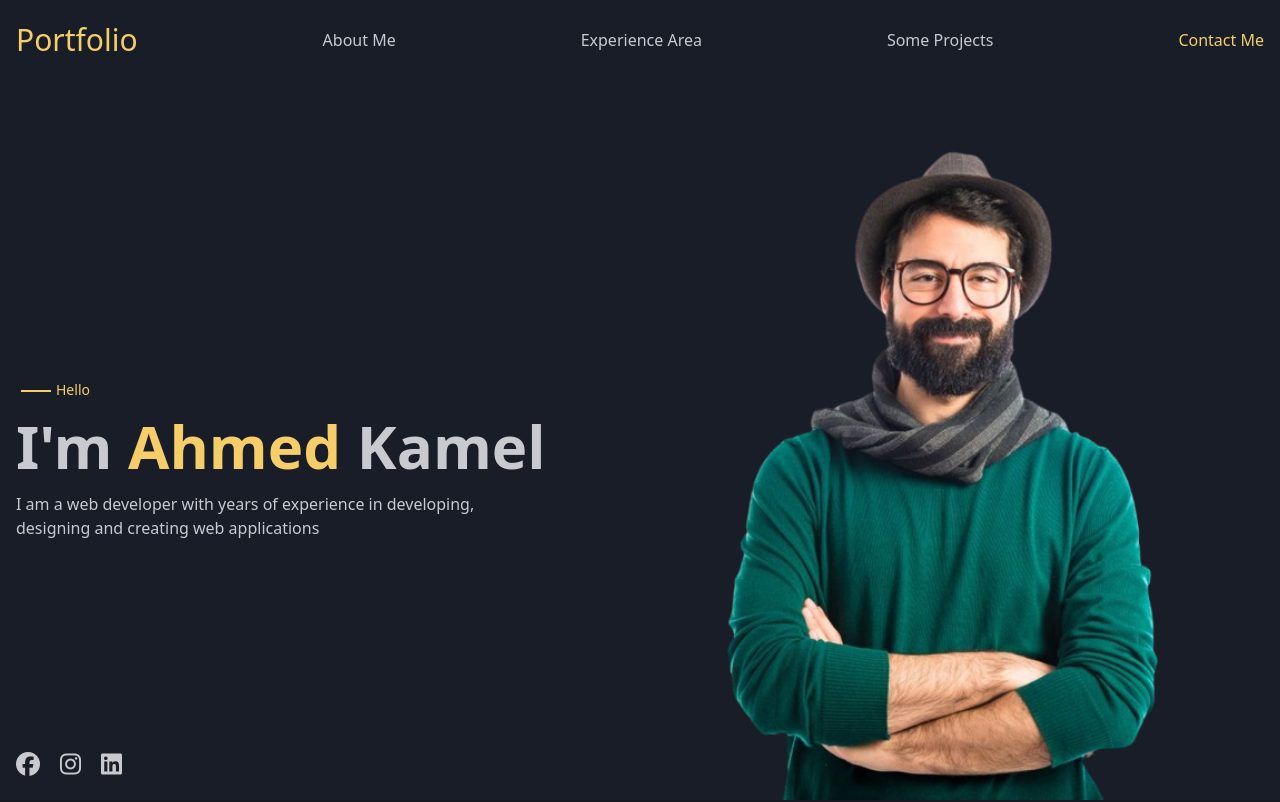
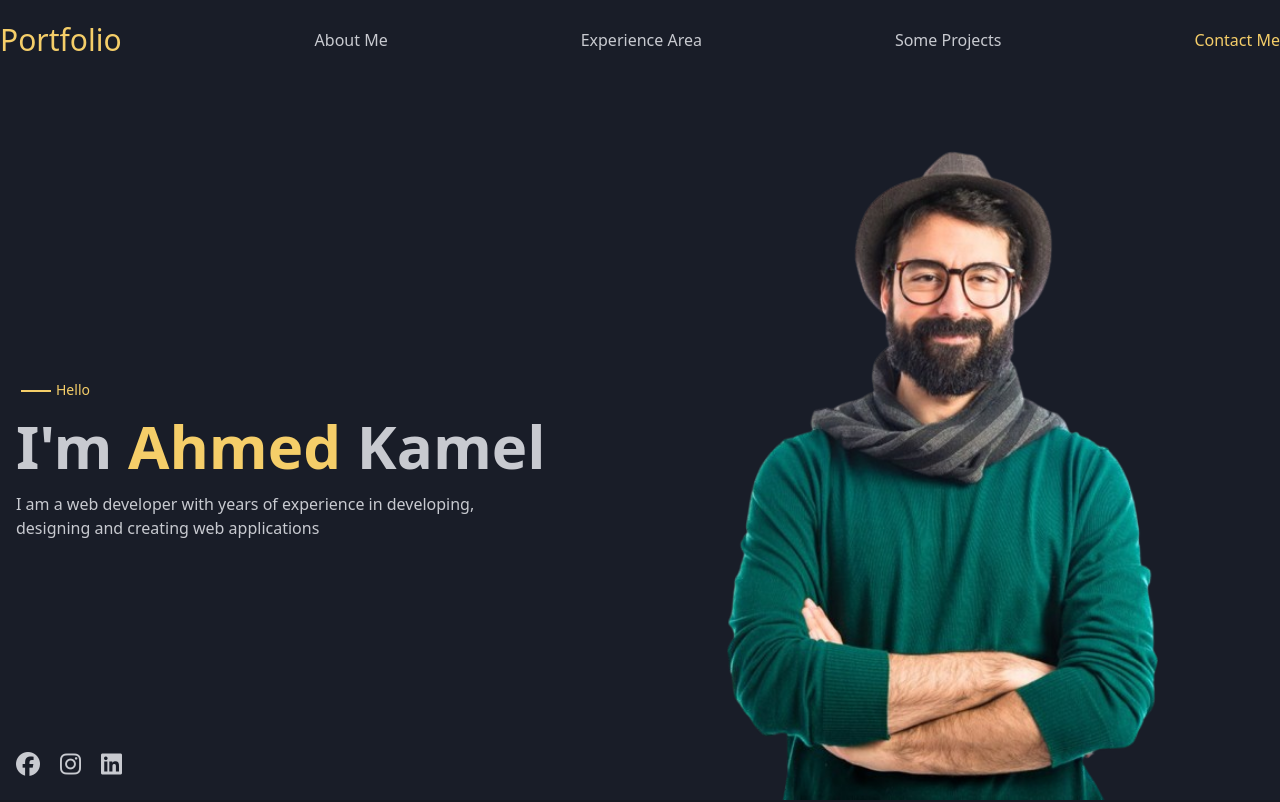
Before and after one commit to FYOTOL1/portfolio, a React (Vite) app: page / in a window 1280 px wide. Shown: the top 802 px of the page. Built offline with nearby package versions, Linux system fonts and the light colour scheme.

Commit message:
First Deploy

```diff
--- a/src/components/home/Header.tsx
+++ b/src/components/home/Header.tsx
@@ -45,7 +45,7 @@ const Header = () => {
 
   return (
     <div className="flex items-center w-full bg-main-100 py-3 h-20">
-      <div className="container">
+      <div className="md:container px-3 md:p-0">
         <ul className="flex justify-center sm:justify-between flex-wrap gap-3 sm:gap-0 items-center w-full">
           {navbarRender}
         </ul>
```
